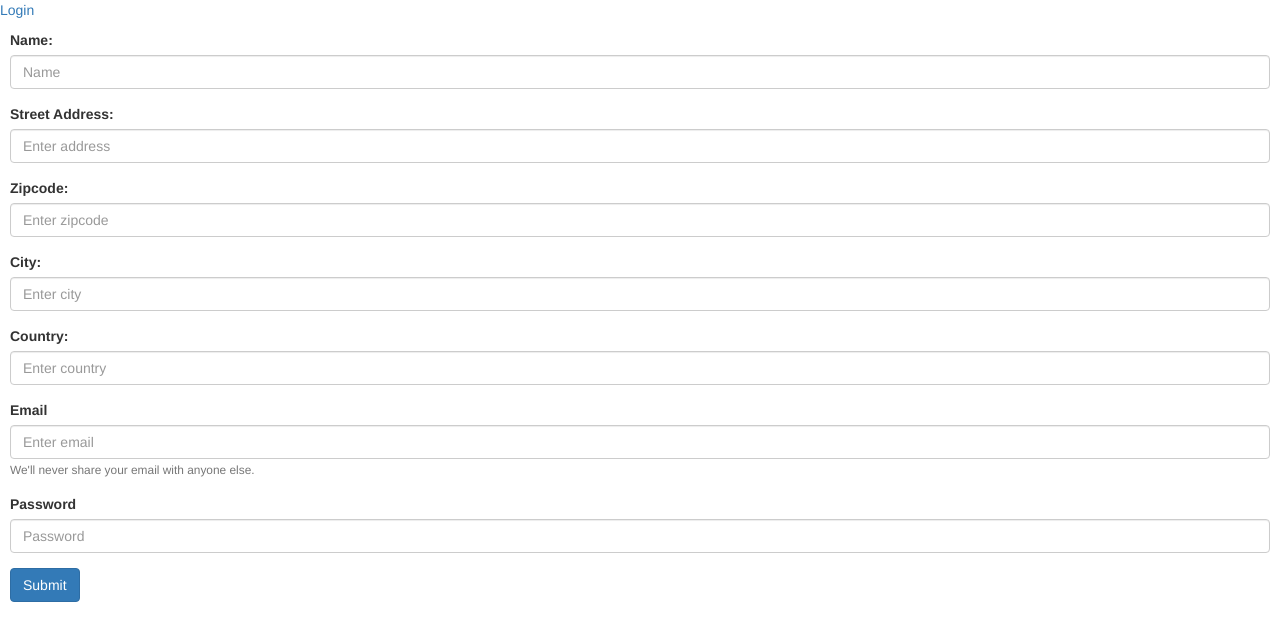
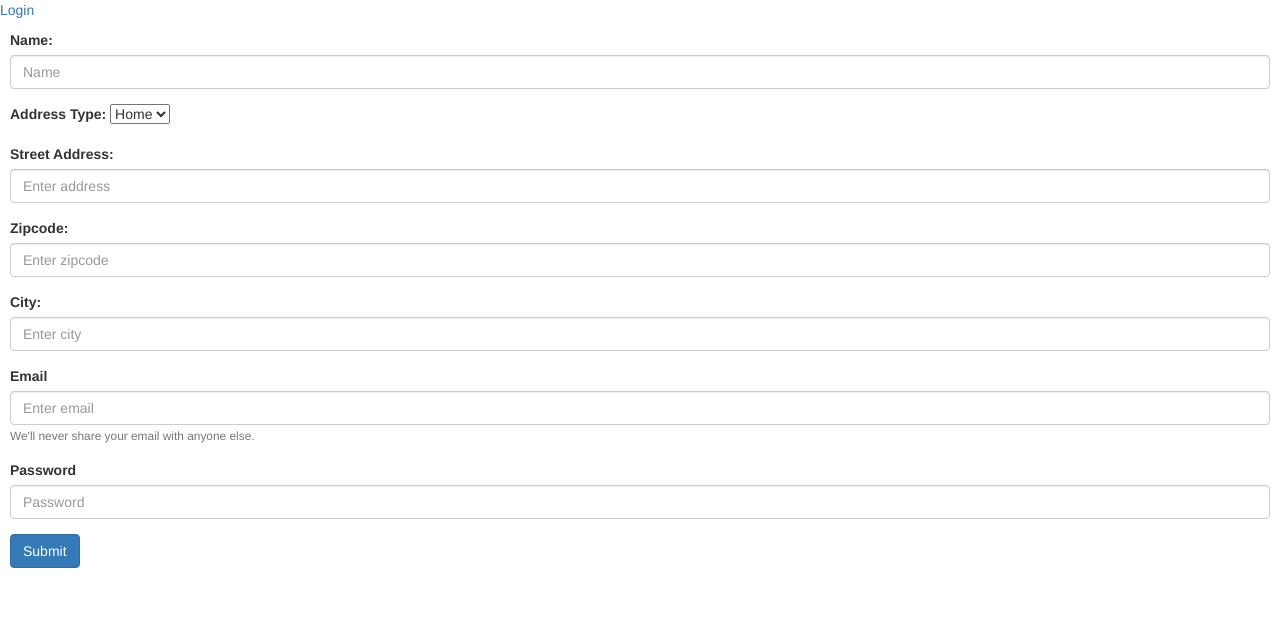
Before and after one commit to le-emily/meet-halfway, a Flask app: page /register in a window 1280 px wide. Shown: the top 641 px of the page. Run offline with Flask 2, Linux system fonts and the light colour scheme; some libraries are stand-ins or nearby versions.

Commit message:
Need to fix model.py, addresses

```diff
--- a/server.py
+++ b/server.py
@@ -43,16 +43,25 @@ def process_registration():
     street_address = request.form.get("street_address")
     zipcode = request.form.get("zipcode")
     city = request.form.get("city")
-    country = request.form.get("country")
+    address_type = request.form.get("address_type")
 
     # instantiate User
-    new_user = User(name=name, email=email, password=password, street_address=street_address, zipcode=zipcode, city=city, country=country)
-    check_existence = User.query.filter_by(email=new_user.email).all()
+    # 1.
+    new_user = User(name=name, email=email, password=password)
 
-    if check_existence:
-        flash("User already exists.")
-        return redirect("/register")
+    # 2. new address, make a new address object with its address fields--address_type, street, extracted
+    # check if address exists, make new one or get from database
 
+    # Check if address already exists, case sensitive
+    existing_address = Address.query.filter_by(street_address=street_address).first()
+
+    # If address does not exist, add.
+    if not existing_address:
+        address_type = Address(address_type=address_type, street_address=street_address, city=city, zipcode=zipcode)
+
+    # 3. make user address association object with user id and address id
+    # new user.address.add
+    user_address = UserAddress(user_id=user_id, address_id=address_id)
 
     # add and commit to session
     db.session.add(new_user)
@@ -111,37 +120,48 @@ def search_midpoint():
     return render_template("search_midpoint.html")
 
 
-@app.route("/search_midpoint", methods=["GET"])
-def yelp_get_request():
-    # need to get longitude lattitude from google maps api mid location that user selects
+@app.route("/friends", methods=["GET"])
+def friends_list():
+    """Show list of friends."""
 
-    """Use extracted location data to render businesses (latitude/longitude coordinates)."""
+    users = User.query.all()
 
-    access_token = 'AAPEv204eMRHn-7LRWL-HNO90iZrKf3F9HXdbSgLRMdmeKV2oAxDmWOa8RrVTv063jhO1ckEIeUGslnnN6w4AYNVp_PWFdEOM189VZf_XBt-hnMPDhpSS2YamjMSWXYx'
+    return render_template("friends_list.html", users=users)
 
-    # need to get latitude and longitude cooridnates from script.js
-    url = 'https://api.yelp.com/v3/businesses/search?latitude=' + latitude + '&longitude=' + longitude
 
-    headers = {'Authorization': 'bearer %s' % access_token}
 
-    # need lat/long to get midpoint
-    location_a = request.args.get("location_a")
-    location_b = request.args.get("location_b")
 
-    parameters = {'location_a': location_a,
-                    'location_b': location_b}
+# @app.route("/search_midpoint", methods=["GET"])
+# def yelp_get_request():
+#     # need to get longitude lattitude from google maps api mid location that user selects
 
-    response = requests.get(url=url, parameters=parameters, headers=headers)
+#     """Use extracted location data to render businesses (latitude/longitude coordinates)."""
 
-    business_response = response.json()
+#     access_token = 'AAPEv204eMRHn-7LRWL-HNO90iZrKf3F9HXdbSgLRMdmeKV2oAxDmWOa8RrVTv063jhO1ckEIeUGslnnN6w4AYNVp_PWFdEOM189VZf_XBt-hnMPDhpSS2YamjMSWXYx'
 
-    business_results = business_response['businesses']
+#     # need to get latitude and longitude cooridnates from script.js
+#     url = 'https://api.yelp.com/v3/businesses/search?latitude=' + latitude + '&longitude=' + longitude
 
-    businesses = []
-    for business in business_results:
-        businesses.append(business.name)
+#     headers = {'Authorization': 'bearer %s' % access_token}
 
-    return redirect("/search_midpoint")
+#     # need lat/long to get midpoint
+#     location_a = request.args.get("location_a")
+#     location_b = request.args.get("location_b")
+
+#     parameters = {'location_a': location_a,
+#                     'location_b': location_b}
+
+#     response = requests.get(url=url, parameters=parameters, headers=headers)
+
+#     business_response = response.json()
+
+#     business_results = business_response['businesses']
+
+#     businesses = []
+#     for business in business_results:
+#         businesses.append(business.name)
+
+#     return redirect("/search_midpoint")
 
 
 # @app.route("/search_midpoint", method=["GET"])
--- a/static/js/script.js
+++ b/static/js/script.js
@@ -19,12 +19,6 @@ function initialize() {
     evt.preventDefault();
     calculateAndDisplayRoute(directionsService, directionsDisplay);
     codeAddress_a();
-    // console.log(coordinates.length);
-    // console.log(coordinates[0]);
-    // console.log(coordinates);
-
-    // alert(coordinates);
-    // console.log(myLatLng);
   }
 
   document.getElementById("search").addEventListener("click", onSubmit);
--- a/templates/register.html
+++ b/templates/register.html
@@ -11,25 +11,27 @@
     <input type="text" class="form-control" id="name" placeholder="Name" name="name">
   </div>
 
+  <div class="form-group">
+    <label for="usr">Address Type:</label>
+    <select id="address_type" name="address_type">
+      <option>Home</option>
+      <option>Work</option>
+    </select>
+  </div>
 
   <div class="form-group">
     <label for="usr">Street Address:</label>
-    <input type="text" class="form-control" id="address" placeholder="Enter address" name="street_address">
+    <input type="text" class="form-control" id="street_address" placeholder="Enter address" name="street_address">
   </div>
 
   <div class="form-group">
     <label for="usr">Zipcode:</label>
-    <input type="text" class="form-control" id="address" placeholder="Enter zipcode" name="zipcode">
+    <input type="text" class="form-control" id="zipcode" placeholder="Enter zipcode" name="zipcode">
   </div>
 
   <div class="form-group">
     <label for="usr">City:</label>
-    <input type="text" class="form-control" id="address" placeholder="Enter city" name="city">
-  </div>
-
-  <div class="form-group">
-    <label for="usr">Country:</label>
-    <input type="text" class="form-control" id="address" placeholder="Enter country" name="country">
+    <input type="text" class="form-control" id="city" placeholder="Enter city" name="city">
   </div>
 
   <div class="form-group">
@@ -40,7 +42,7 @@
 
   <div class="form-group">
     <label for="exampleInputPassword1">Password</label>
-    <input type="password" class="form-control" id="password" placeholder="Password" name="password">
+    <input type="password" class="form-control" id="password" placeholder="Password" name="password" required>
   </div>
 
   <button type="submit" class="btn btn-primary">Submit</button>
```
Also changed, not shown: model.py (+7 -7 lines), templates/friends_list.html (+10 -13 lines), 1 other file.
